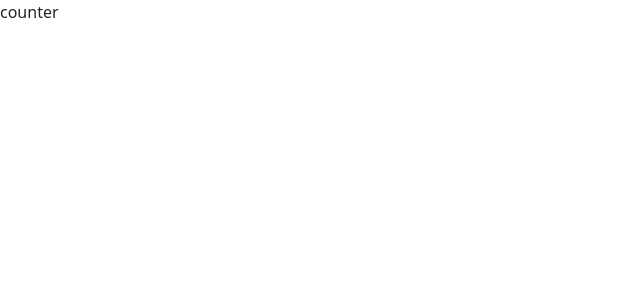
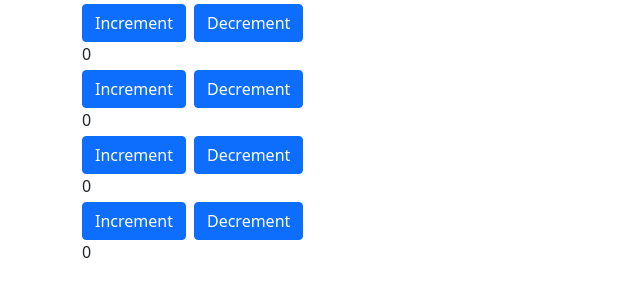
Before and after one commit to genadyd/1_ulbi, a React (Create React App) app: page / in a window 1280 px wide. Shown: the top 300 px of the page, without its empty margins (0-640 px from the left). Built offline with nearby package versions, Linux system fonts and the light colour scheme.

Commit message:
funcComponent

```diff
--- a/src/App.js
+++ b/src/App.js
@@ -6,6 +6,9 @@ function App() {
   return (
     <div className="App">
          <Counter/>
+         <Counter/>
+         <Counter/>
+         <Counter/>
     </div>
   );
 }
--- a/src/Components/Counter.js
+++ b/src/Components/Counter.js
@@ -1,12 +1,25 @@
 import React, {useState} from 'react';
+import {Button} from "react-bootstrap";
 
 const Counter = () => {
     const [counter, setCounter] = useState(0)
+    const counterPlus = () => {
+        let currentCounter = counter
+        currentCounter++
+        setCounter(currentCounter)
+    }
+    const counterMinus = () => {
+        let currentCounter = counter
+        currentCounter--
+        setCounter(currentCounter)
+    }
+
     return (
-        <div>
-            counter
-        </div>
-    )
+        <div className="container pt-1">
+            <Button className="me-2" onClick={counterPlus}>Increment</Button>
+            <Button onClick={counterMinus}>Decrement</Button>
+            <div className="res">{counter}</div>
+        </div>)
 }
 
 export default Counter;
```
